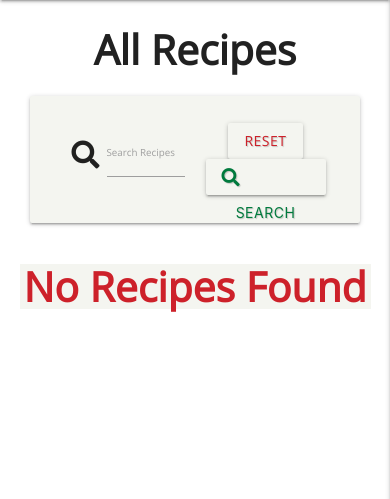
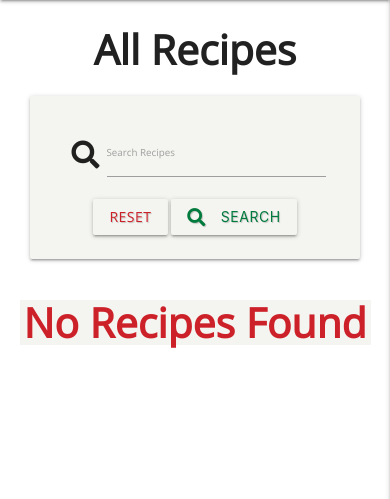
Before and after one commit to Medusas71/Megs-Italian-Kitchen, a Flask app: page / in a window 390 px wide. Shown: the part 56-555 px from the top of the page. Run offline with Flask 2, Linux system fonts and the light colour scheme; data that the repository does not hold is empty; some libraries are stand-ins or nearby versions; some web fonts are replaced.

Commit message:
Made search bar responsive

```diff
--- a/templates/recipes.html
+++ b/templates/recipes.html
@@ -9,8 +9,8 @@
             <div class="col s12">
                 <div>
                     <form action="{{ url_for('search') }}" method="POST" class="col s12">
-                        <div class="card-panel row valign-wrapper center-align">
-                            <div class="input-field col s12 m8">
+                        <div class="card-panel row align-wrapper center-align">
+                            <div class="input-field col s12 m12">
                                 <i class="fas fa-search prefix"></i>
                                 <input type="text" name="query" id="query" minlength="3" class="validate" required>
                                 <label for="query">Search Recipes</label>
```
